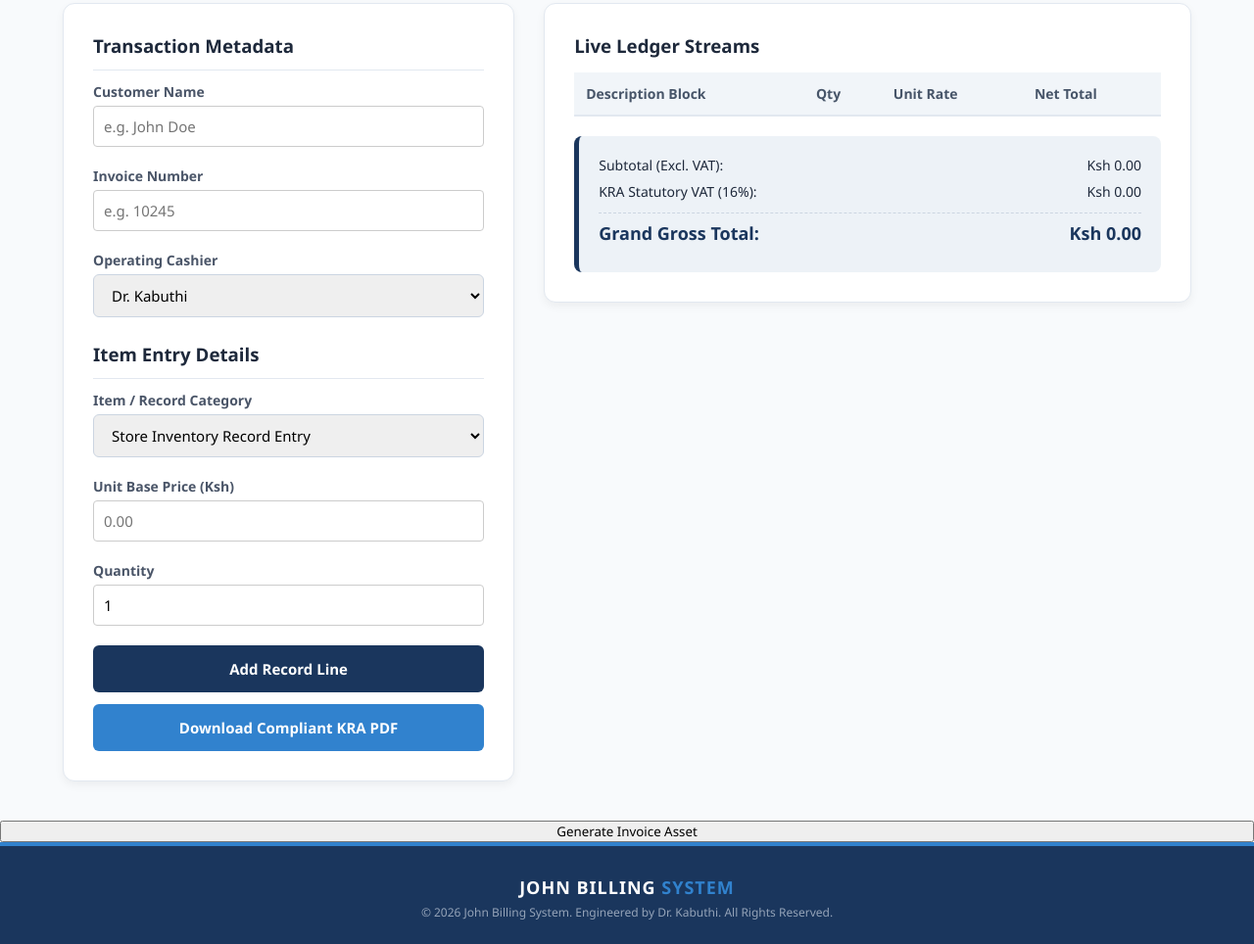
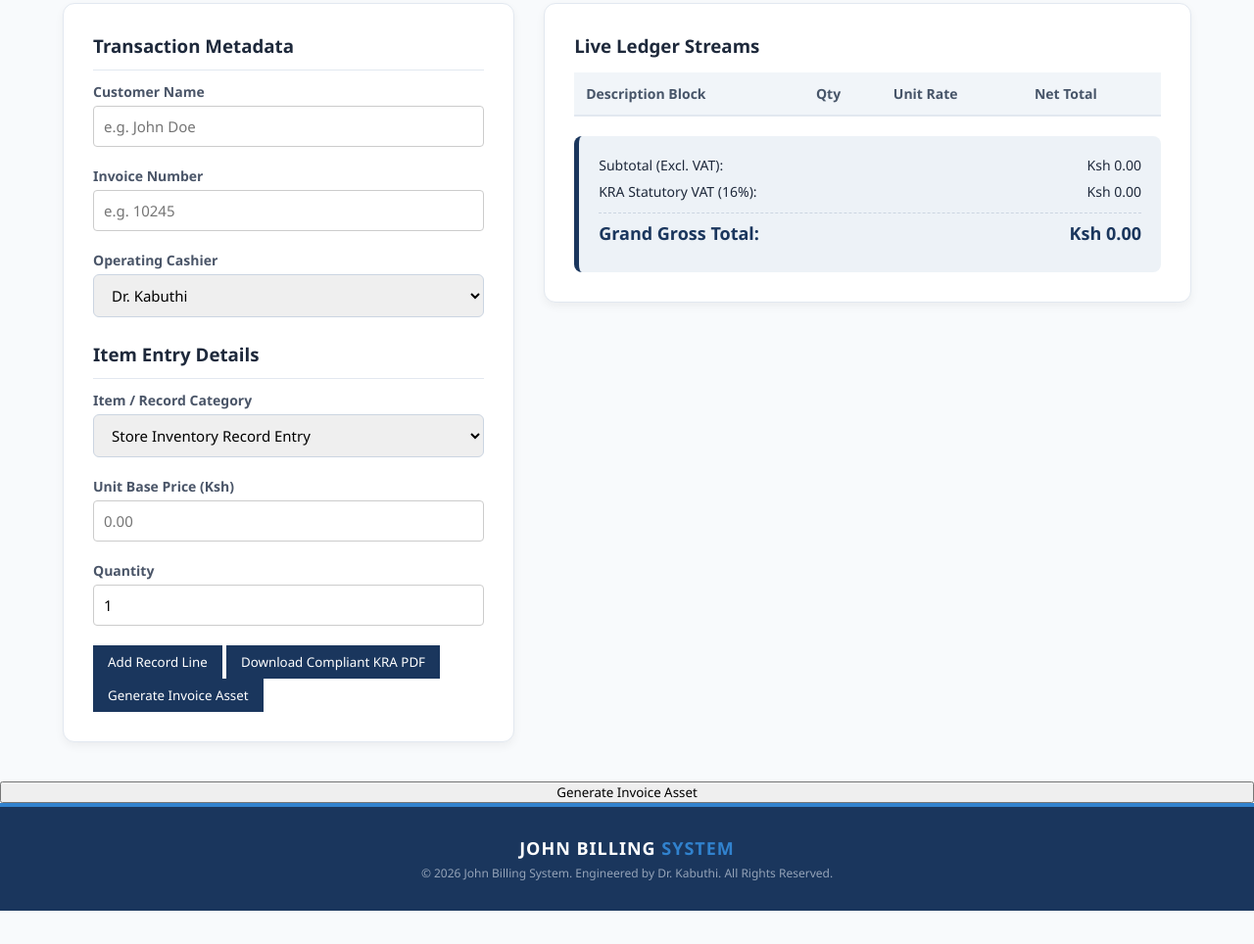
Before and after one commit to johnkaruiki37-cmd/jbs-billing, a plain HTML site: page dashboard.html in a window 1280 px wide. Shown: the part 231-1195 px from the top of the page at 98% size. After the commit the page ends 1161 px from the top, so only its background shows below. Drawn offline with Linux system fonts and the light colour scheme.

Commit message:
Fixed broken HTML button syntax and verified script serving

```diff
--- a/dashboard.html
+++ b/dashboard.html
@@ -60,9 +60,14 @@
                     <label>Quantity</label>
                     <input type="number" id="quantity" value="1" min="1">
                 </div>
-                <button type="button" class="btn" onclick="addItem()" style="background-color: #1A365D; margin-bottom: 12px;">Add Record Line</button>
-                <button type="button" class="btn" onclick="downloadPDF()">Download Compliant KRA PDF</button>
-            </div>
+                <div class="button-group" style="margin-top: 15px;">
+    <button type="button" onclick="addRecordLine()" style="background-color: #1A365D; color: white; padding: 8px 15px; border: none; cursor: pointer;">Add Record Line</button>
+
+    <button type="button" onclick="downloadPDF()" style="background-color: #1A365D; color: white; padding: 8px 15px; border: none; cursor: pointer;">Download Compliant KRA PDF</button>
+
+    <button type="button" onclick="generateInvoiceLink()" style="background-color: #1A365D; color: white; padding: 8px 15px; border: none; cursor: pointer;">Generate Invoice Asset</button>
+</div>
+                   </div>
 
             <div class="table-panel">
                 <h3>Live Ledger Streams</h3>
```
